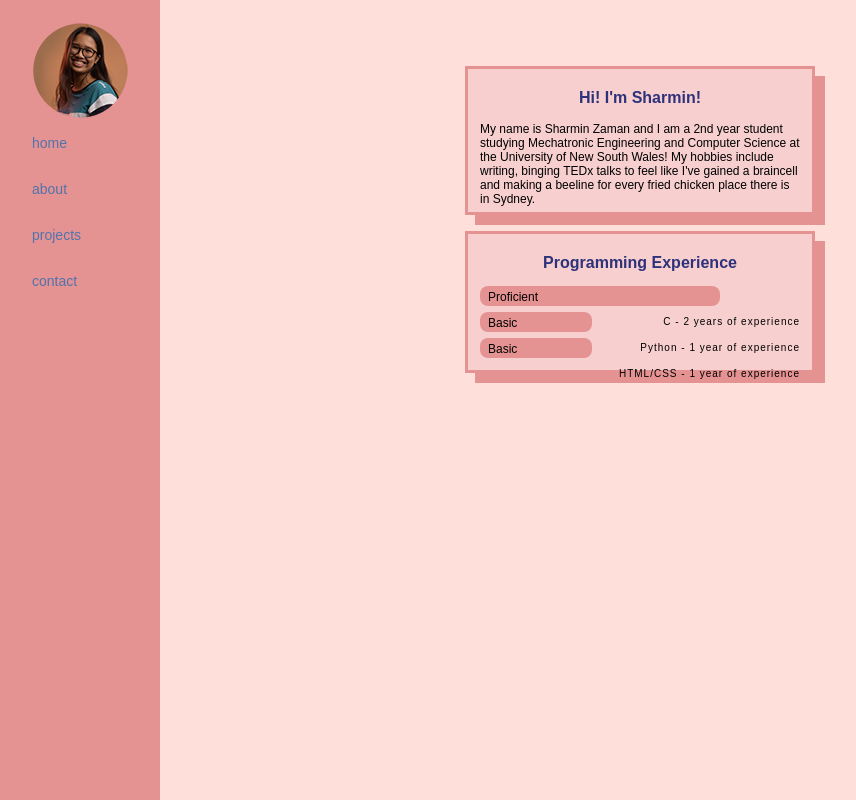
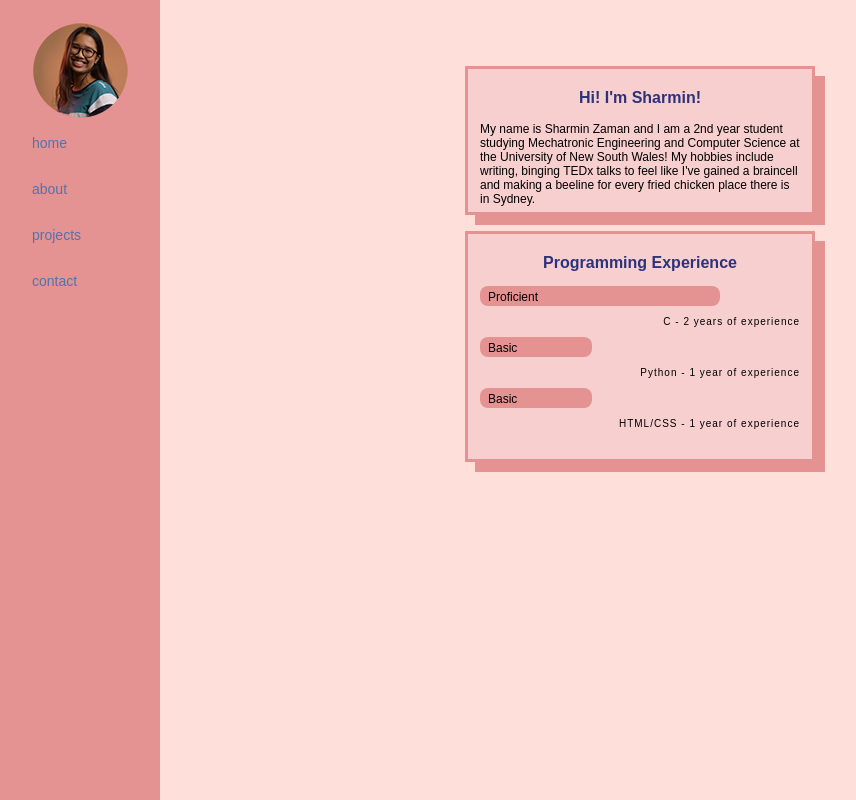
Before and after one commit to sharmkn/sharmkn.github.io, a plain HTML site: page about/index.html in a window 1280 px wide. Shown: the whole page, without its empty margins (0-856 px from the left). Drawn offline with Linux system fonts and the light colour scheme; a web font is replaced by a local one.

Commit message:
fixing about

```diff
--- a/about/index.html
+++ b/about/index.html
@@ -44,20 +44,12 @@
 		</div>
 		<div class="programming-experience">
 			<h2>Programming Experience</h2>
-			<div class="full-progress" style="height:12px;width:100%">
 				<div class="programming C" style="height:12px;width:70%">Proficient</div>
-					<p style="text-align:right"> C - 2 years of experience </p> <br>
-			</div>
-			<br>
-			<div class="full-progress" style="height:12px;width:100%">
+					<p style="text-align:right"> C - 2 years of experience </p>
 				<div class="programming Python" style="height:12px;width:30%">Basic</div>
-					<p style="text-align:right"> Python - 1 year of experience </p> <br>
-			</div>
-			<br>
-			<div class="full-progress" style="height:12px;width:100%">
+					<p style="text-align:right"> Python - 1 year of experience </p>
 				<div class="programming HTML-CSS" style="height:12px;width:30%">Basic</div>
-					<p style="text-align:right"> HTML/CSS - 1 year of experience </p> <br>
-			</div>
+					<p style="text-align:right"> HTML/CSS - 1 year of experience </p>
 			<br>
 		</div>
   	</body>
```
